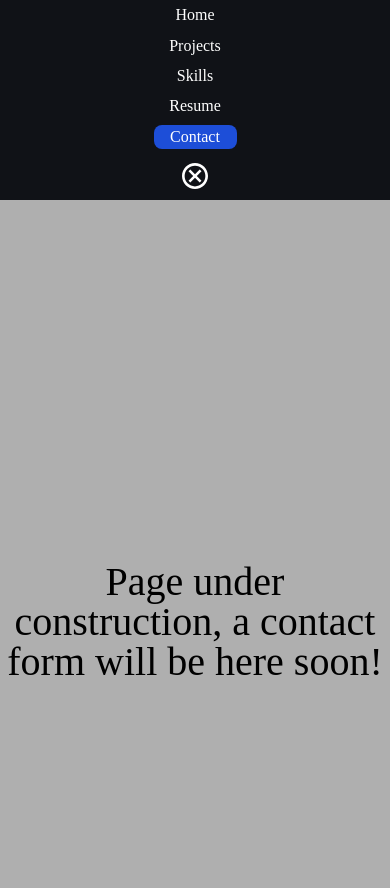
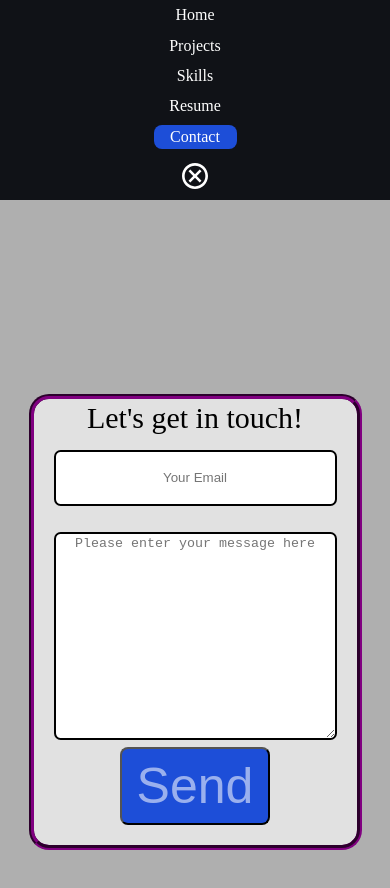
Before and after one commit to stackpearson/react-portfolio, a React (Create React App) app: page /contact in a window 390 px wide. Shown: the top 888 px of the page. Built offline with nearby package versions, Linux system fonts and the light colour scheme.

Commit message:
contact form created and hooked in

```diff
--- a/package.json
+++ b/package.json
@@ -3,6 +3,7 @@
   "version": "0.1.0",
   "private": true,
   "dependencies": {
+    "@formspree/react": "^2.5.1",
     "@testing-library/jest-dom": "^5.17.0",
     "@testing-library/react": "^13.4.0",
     "@testing-library/user-event": "^13.5.0",
--- a/src/pages/Contact.js
+++ b/src/pages/Contact.js
@@ -1,13 +1,40 @@
 import React from 'react';
 import '../styles/Contact.css'
+import {useForm, ValidationError} from '@formspree/react';
 
 function Contact() {
+
+  const [state, handleSubmit] = useForm('mleyqjbb')
+  if (state.succeeded) {
+    return <div className='success-message'><div><p>Thanks for reaching out, I'll be in touch shortly!</p></div></div>;
+}
     return (
+      <>
       <div className='contact-container'>
-        <div>
-            <h1>Page under construction, a contact form will be here soon!</h1>
-        </div>
+        <form onSubmit={handleSubmit}>
+          <div className='contact-header'>
+              <h2>Let's get in touch!</h2>
+          </div>
+
+          <div className='contact-field'>
+            <div className='contact-input'>
+              <input id="email" type="email" name="email" placeholder='Your Email'/>
+            </div>
+            <ValidationError prefix="Email" field="email" errors={state.errors}/>
+          </div>
+
+          <div className='contact-field'>
+            <div className='contact-input'>
+              <textarea id="message" name="message" placeholder='Please enter your message here'/>
+            </div>
+            <ValidationError prefix="Message" field="message" errors={state.errors}/>
+            <div>
+              <button type="submit" disabled={state.submitting}>Send</button>
+            </div>
+          </div>
+        </form>
       </div>
+      </>
     );
 };
 
--- a/src/styles/Contact.css
+++ b/src/styles/Contact.css
@@ -1,4 +1,52 @@
-.contact-container {
+ form {
+  border: 5px groove purple;
+  padding: .25rem;
+  border-radius: .5em;
+  background-color: rgba(255, 255, 255, 0.632);
+ }
+
+  .contact-field {
+    margin: .5em;
+    padding: .25em;
+  }
+
+  .contact-field button {
+    width: 150px;
+    font-size: 1.25em;
+    color: rgba(255, 255, 255, 0.555);
+    border-radius: .5rem;
+    padding: .5rem;
+    background-color: #1d4ed8;
+  }
+
+  .contact-field button:hover {
+    font-size: 1.25em;
+    color: white;
+    border-radius: .5rem;
+    padding: .5rem;
+    background-color: green;
+    cursor: pointer;
+  }
+
+  #email {
+    height: 50px;
+    width: 350px;
+    border: 2px solid black;
+    border-radius: .5em;
+    text-align: center;
+  }
+
+  #message {
+    width: 350px;
+    height: 350px;
+    border: 2px solid black;
+    border-radius: .5em;
+    justify-content: center;
+    text-align: center;
+    align-items: center;
+  }
+
+  .success-message, .contact-container {
     margin: 0;
     display: flex;
     justify-content: center;
@@ -6,3 +54,30 @@
     height: 100vh;
     font-size: 2.5em;
   }
+
+  .success-message div {
+    display:flex;
+    width: 350px;
+    border: 5px groove purple;
+    border-radius: .25em;
+    padding: 1em;
+    margin: .2em;
+  }
+
+  @media (max-width: 475px) {
+    .contact-field {
+      margin: .15em;
+      padding: .25em;
+    }
+    .contact-header {
+      font-size: .75em;
+    }
+    #message {
+      width: 275px;
+      height: 200px;
+    }
+    #email {
+      width: 275px;
+      height: 50px;
+    }
+  }
```
Also changed, not shown: 1 other file (tests, documents, lock files or other folders).
